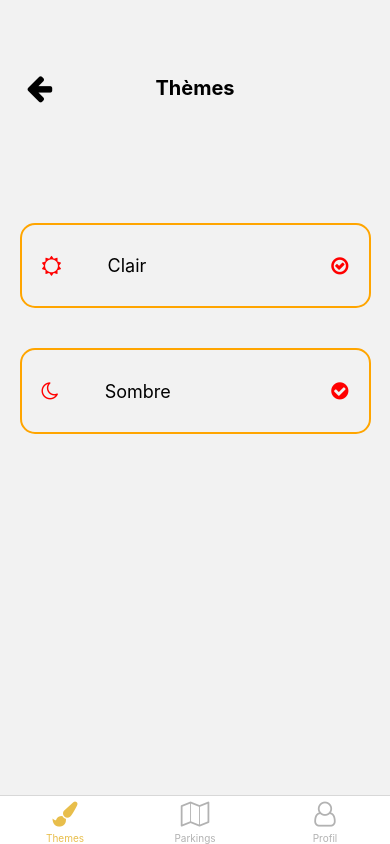
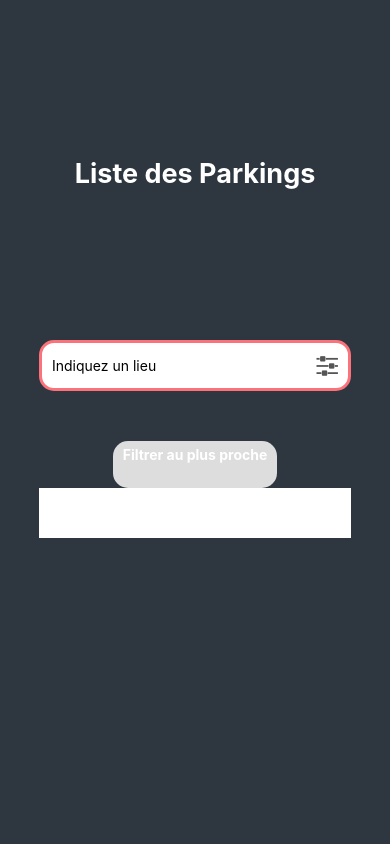
Before and after one commit to aehx/urbanparking-front, a React Native app: screen /Parkingscreen in a window 390 px wide. Built offline with nearby package versions, Linux system fonts and the light colour scheme.

Commit message:
front d2 parkfound parkscreen

```diff
--- a/App.js
+++ b/App.js
@@ -1,6 +1,14 @@
 import { StatusBar } from "expo-status-bar";
 import { StyleSheet, Text, View } from "react-native";
 import FontAwesome from "react-native-vector-icons/FontAwesome";
+
+import { Provider } from "react-redux";
+import { configureStore } from "@reduxjs/toolkit";
+import user from "./reducers/user";
+
+const store = configureStore({
+  reducer: { user },
+});
 
 // NAVIGATION
 
@@ -13,6 +21,8 @@ import { createNativeStackNavigator } from "@react-navigation/native-stack";
 import Profilscreen from "./screens/profilscreens/Profilscreen";
 import Themescreen from "./screens/Themescreen";
 import Homescreen from "./screens/Homescreen";
+import Parkingscreen from "./screens/Parkingscreen";
+import Parkingfoundscreen from "./screens/Parkingfoundscreen";
 
 export default function App() {
   const Stack = createNativeStackNavigator();
@@ -49,10 +59,17 @@ export default function App() {
     );
   };
   return (
-    <NavigationContainer>
-      <Stack.Navigator screenOptions={{ headerShown: false }}>
-        <Stack.Screen name="TabNavigator" component={TabNavigator} />
-      </Stack.Navigator>
-    </NavigationContainer>
+    <Provider store={store}>
+      <NavigationContainer>
+        <Stack.Navigator screenOptions={{ headerShown: false }}>
+          <Stack.Screen name="TabNavigator" component={TabNavigator} />
+          <Stack.Screen name="Parkingscreen" component={Parkingscreen} />
+          <Stack.Screen
+            name="Parkingfoundscreen"
+            component={Parkingfoundscreen}
+          />
+        </Stack.Navigator>
+      </NavigationContainer>
+    </Provider>
   );
 }
--- a/package.json
+++ b/package.json
@@ -5,6 +5,7 @@
   "scripts": {
     "start": "expo start",
     "android": "expo start --android",
+    "capsule": "expo start --tunnel",
     "ios": "expo start --ios",
     "web": "expo start --web"
   },
--- /dev/null
+++ b/reducers/user.js
@@ -0,0 +1,40 @@
+import { createSlice } from "@reduxjs/toolkit";
+
+const initialState = {
+  value: {
+    username: String,
+    firstname: String,
+    lastname: String,
+    email: String,
+    city: String,
+    address: String,
+    postal: Number,
+    password: String,
+    token: String,
+  },
+};
+
+export const userSlice = createSlice({
+  name: "user",
+  initialState,
+  reducers: {
+    updateNickname: (state, action) => {
+      state.value.nickname = action.payload;
+    },
+    addParking: (state, action) => {
+      state.value.parking.push(action.payload);
+    },
+    removeParking: (state, action) => {
+      state.value.parking = state.value.parking.filter(
+        (e) => e.name !== action.payload
+      );
+    },
+    importParking: (state, action) => {
+      state.value.parking = action.payload;
+    },
+  },
+});
+
+export const { updateNickname, addParking, removeParking, importParking } =
+  userSlice.actions;
+export default userSlice.reducer;
--- a/screens/Homescreen.js
+++ b/screens/Homescreen.js
@@ -54,6 +54,13 @@ export default function Homescreen({ navigation }) {
     setShowDistance(!showDistance);
     setRange(0);
   };
+
+  // BUTTON "VOIR"
+
+  const handleSubmit = () => {
+    navigation.navigate("Parkingscreen");
+  };
+
   return (
     <View style={styles.container}>
       <MapView
@@ -111,7 +118,7 @@ export default function Homescreen({ navigation }) {
 
       {/* BUTTON PARKING LIST  */}
 
-      <TouchableOpacity style={styles.btn}>
+      <TouchableOpacity style={styles.btn} onPress={() => handleSubmit()}>
         <Text>Voir</Text>
       </TouchableOpacity>
     </View>
@@ -192,7 +199,7 @@ const styles = StyleSheet.create({
     paddingLeft: 10,
     paddingRight: 10,
     backgroundColor: "#ddd",
-    borderWidth: 1,
+    // borderWidth: 1,
     borderColor: "black",
     borderStyle: "solid",
     borderRadius: 15,
--- /dev/null
+++ b/screens/Parkingfoundscreen.js
@@ -0,0 +1,61 @@
+import { StyleSheet, Text, View } from "react-native";
+import FontAwesome from "react-native-vector-icons/FontAwesome";
+import { addParking } from "../reducers/user";
+import { useState } from "react";
+import { useDispatch, useSelector } from "react-redux";
+
+export default function Parkingfoundscreen({ navigation }) {
+  return (
+    <View style={styles.container}>
+      <View style={styles.header}>
+        <View style={styles.icon}>
+          <FontAwesome
+            name="arrow-left"
+            size={30}
+            onPress={() => {
+              navigation.navigate("Parkings");
+            }}
+          />
+        </View>
+        <View style={styles.inputContainer}>
+          <TextInput
+            placeholder="Indiquez un lieu"
+            onChangeText={(value) => setParkings(value)}
+            value={parking}
+            style={styles.input}
+          />
+          <TouchableOpacity
+            onPress={() => handleSubmit()}
+            style={styles.button}
+            activeOpacity={0.8}
+          ></TouchableOpacity>
+        </View>
+      </View>
+    </View>
+  );
+}
+
+const styles = StyleSheet.create({
+  container: {
+    paddingTop: "13%",
+    flex: 1,
+    alignItems: "center",
+    justifyContent: "flex-start",
+  },
+
+  // HEADER
+
+  header: {
+    flexDirection: "row",
+    alignItems: "center",
+    height: "10%",
+    width: "100%",
+  },
+  icon: {
+    alignItems: "center",
+    justifyContent: "center",
+    width: "15%",
+    height: "100%",
+    paddingLeft: 20,
+  },
+});
--- /dev/null
+++ b/screens/Parkingscreen.js
@@ -0,0 +1,100 @@
+import {
+  StyleSheet,
+  Text,
+  View,
+  TextInput,
+  ScrollView,
+  TouchableOpacity,
+} from "react-native";
+import React, { useState } from "react";
+import Slider from "@react-native-community/slider";
+
+import FontAwesome from "react-native-vector-icons/FontAwesome";
+
+export default function Parkingscreen({ navigation }) {
+  const [showDistance, setShowDistance] = useState(false);
+  const [range, setRange] = useState(0);
+
+  return (
+    <View style={styles.header}>
+      <Text style={styles.mainTitle}>Liste des Parkings</Text>
+      <View style={styles.input}>
+        <TextInput type="text" placeholder="Indiquez un lieu" />
+        <FontAwesome name="sliders" size={25} color="#555" />
+      </View>
+      <TouchableOpacity style={styles.sliderBtn} onPress={() => handleSubmit()}>
+        <Text style={styles.title}>Filtrer au plus proche</Text>
+      </TouchableOpacity>
+      <View style={styles.container}></View>
+    </View>
+  );
+}
+
+const styles = StyleSheet.create({
+  header: {
+    flex: 1,
+    backgroundColor: "#2E3740",
+    alignItems: "center",
+    justifyContent: "center",
+    alignContent: "space-between",
+  },
+  mainTitle: {
+    color: "white",
+    fontSize: 27,
+    paddingBottom: 150,
+    marginTop: 50,
+    fontWeight: "bold",
+  },
+  title: {
+    color: "white",
+    marginBottom: 20,
+    fontWeight: "bold",
+  },
+  input: {
+    backgroundColor: "white",
+    width: "80%",
+    padding: 10,
+    marginBottom: 50,
+    fontSize: 16,
+    alignItems: "center",
+    paddingLeft: 10,
+    paddingRight: 10,
+    justifyContent: "space-between",
+    flexDirection: "row",
+    borderRadius: 15,
+    borderWidth: 3,
+    borderColor: "#FC727B",
+  },
+  container: {
+    backgroundColor: "white",
+    width: "80%",
+    paddingTop: 50,
+    marginBottom: 200,
+  },
+
+  sliderBtn: {
+    paddingTop: 5,
+    paddingBottom: 5,
+    paddingLeft: 10,
+    paddingRight: 10,
+    backgroundColor: "#ddd",
+    borderColor: "black",
+    borderStyle: "solid",
+    borderRadius: 15,
+  },
+});
+
+/*        /* <ScrollView contentContainerStyle={styles.scrollView}>{}</ScrollView>
+        {showDistance} && (
+        <View style={styles.distanceFilter}>
+          <Text style={styles.distanceText}>
+            Distance : {Math.floor(range * 100)} km
+          </Text>
+          <View style={styles.sliderContainer}>
+            <Slider
+              onValueChange={(value) => setRange(value)}
+              minimumValue={0}
+              maximumValue={1}
+              style={styles.slider}
+            />
+          </View> */
--- a/screens/Themescreen.js
+++ b/screens/Themescreen.js
@@ -84,7 +84,7 @@ const styles = StyleSheet.create({
     width: "90%",
     height: "15%",
     padding: 20,
-    borderWidth: "2px",
+    //borderWidth: "2px",
     borderStyle: "solid",
     borderColor: "orange",
     flexDirection: "row",
--- a/screens/profilscreens/Profilscreen.js
+++ b/screens/profilscreens/Profilscreen.js
@@ -1,9 +1,28 @@
-import { StyleSheet, Text, View } from "react-native";
+import { StyleSheet, Text, View, TouchableOpacity } from "react-native";
 
-export default function Profilscreen({ navigation, route }) {
+export default function Profilscreen({ navigation }) {
+  const handleSubmit = () => {
+    dispatch(updateNickname(nickname));
+    navigation.navigate("TabNavigator");
+  };
   return (
     <View style={styles.container}>
-      <Text>HomeScreen</Text>
+      <Text style={styles.mainTitle}>Welcome to Urban Parkings</Text>
+      <TouchableOpacity
+        onPress={() => handleSubmit()}
+        style={styles.button}
+        activeOpacity={0.8}
+      >
+        <Text style={styles.textButton}>Sign up</Text>
+      </TouchableOpacity>
+      <Text style={styles.title}>Already have an account ?</Text>
+      <TouchableOpacity
+        onPress={() => handleSubmit()}
+        style={styles.button}
+        activeOpacity={0.8}
+      >
+        <Text style={styles.textButton}>Sign in</Text>
+      </TouchableOpacity>
     </View>
   );
 }
@@ -11,8 +30,34 @@ export default function Profilscreen({ navigation, route }) {
 const styles = StyleSheet.create({
   container: {
     flex: 1,
-    backgroundColor: "black",
+    backgroundColor: "#2E3740",
     alignItems: "center",
     justifyContent: "center",
   },
+  mainTitle: {
+    color: "white",
+    fontSize: 27,
+    //letterSpacing: "1%",
+    paddingBottom: 150,
+    marginTop: 50,
+    fontWeight: "bold",
+  },
+  textButton: {
+    color: "#2E3740",
+    fontWeight: "bold",
+    paddingLeft: "27%",
+  },
+  button: {
+    backgroundColor: "#FC727B",
+    paddingHorizontal: 100,
+    paddingVertical: 10,
+    marginBottom: 20,
+    borderRadius: 15,
+    width: "80%",
+  },
+  title: {
+    color: "white",
+    marginBottom: 20,
+    fontWeight: "bold",
+  },
 });
```
